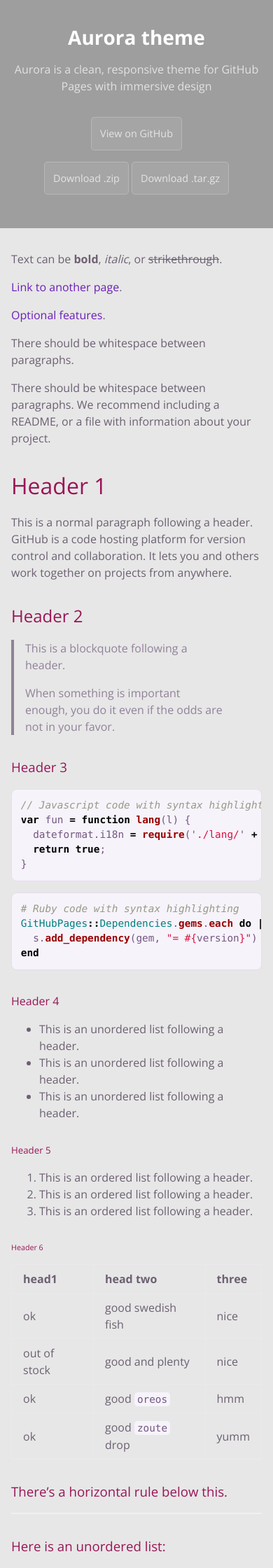
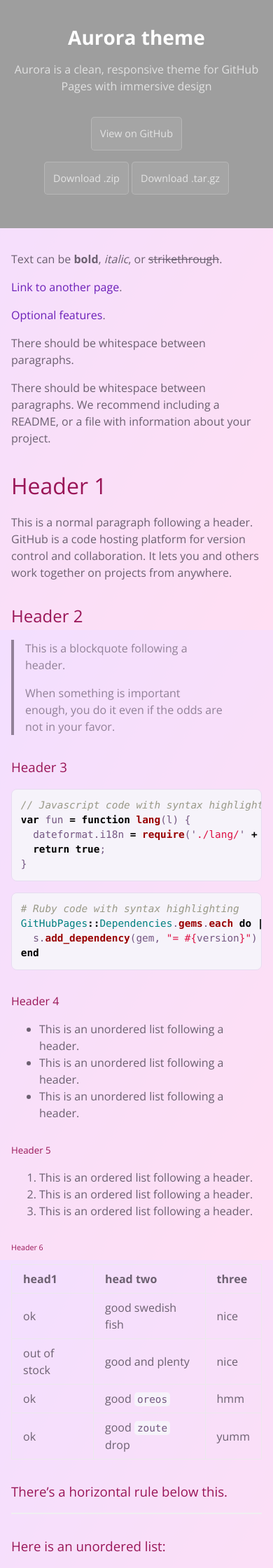
Before and after one commit to iBug/aurora-theme, a Jekyll site: the page built from index.md, in a window 390 px wide. Shown: the top 2240 px of the page at 70% size. Built offline with Jekyll 4.4.1, drawn with Linux system fonts in a browser that asks for light colours.

Commit message:
Mobile page adaption

```diff
--- a/_sass/aurora.scss
+++ b/_sass/aurora.scss
@@ -33,12 +33,31 @@ body {
   line-height: 1.5;
   color: $body-text-color;
 
+	@include large {
 		background-color: $header-bg-color;
 		background-image: url($bg-image-url), linear-gradient(120deg, $header-bg-color-secondary, $header-bg-color);
 		background-size: cover;
 		background-position: center;
 		background-repeat: no-repeat;
 		background-attachment: fixed;
+	}
+
+	@include medium {
+		background-color: $header-bg-color;
+		background-image: url($bg-image-url), linear-gradient(120deg, $header-bg-color-secondary, $header-bg-color);
+		background-size: cover;
+		background-position: center;
+		background-repeat: no-repeat;
+		background-attachment: fixed;
+	}
+
+	@include small {
+		background-image: linear-gradient(120deg, $header-bg-color-secondary, $header-bg-color);
+		background-size: cover;
+		background-position: center;
+		background-repeat: no-repeat;
+		background-attachment: fixed;
+	}
 }
 
 a {
@@ -123,6 +142,13 @@ a {
 
   @include small {
     padding: 2rem 1rem;
+
+		background-color: $header-bg-color;
+		background-image: url($bg-image-url), linear-gradient(120deg, $header-bg-color-secondary, $header-bg-color);
+		background-size: cover;
+		background-position: center;
+		background-repeat: no-repeat;
+		background-attachment: fixed;
   }
 }
 
@@ -185,6 +211,7 @@ a {
   @include small {
     padding: 2rem 1rem;
     font-size: 1rem;
+		background-color: rgba(255, 255, 255, $body-background-opacity-secondary);
   }
 
   img {
--- a/_sass/variables.scss
+++ b/_sass/variables.scss
@@ -4,8 +4,8 @@ $medium-breakpoint: 42em !default;
 
 // Headers
 $header-heading-color: #fff !default;
-$header-bg-color: #991557 !default;
-$header-bg-color-secondary: #571599 !default;
+$header-bg-color: #FF2AAE !default;
+$header-bg-color-secondary: #AE2AFF !default;
 $bg-image-url: 'https://ibug.github.io/image/aurora.jpg' !default;
 
 // Text
@@ -14,6 +14,7 @@ $body-text-color: #6c6071 !default;
 $body-link-color: #6b1eb8 !default;
 $blockquote-text-color: #918198 !default;
 $body-background-opacity: 0.75 !default;
+$body-background-opacity-secondary: 0.85 !default;
 
 // Code
 $code-bg-color: #f6f3fa !default;
```
Lines whose indentation alone changed are shown as unchanged.
